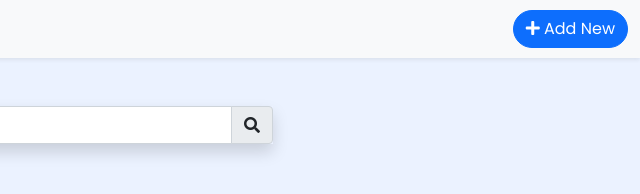
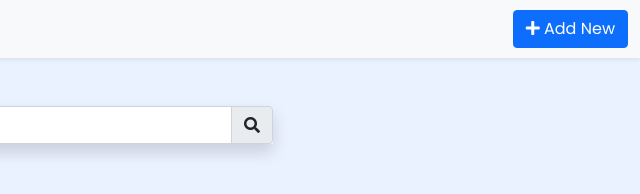
Before and after one commit to dhanasri08/tasky-project, a plain HTML site: page index.html in a window 1280 px wide. Shown: the full height of the page, 640-1280 px from the left. Drawn offline with nearby package versions, Linux system fonts and the light colour scheme.

```diff
--- a/index.html
+++ b/index.html
@@ -70,7 +70,7 @@
               <a class="nav-link active" aria-current="page" href="#">Home</a>
             </li>
           </ul>
-          <button type="button" class="btn btn-primary rounded-pill" data-bs-toggle="modal" data-bs-target="#exampleModal">
+          <button type="button" class="btn btn-primary " data-bs-toggle="modal" data-bs-target="#exampleModal">
             <i class="fas fa-plus"></i> Add New</button>
         </div>
       </div>
```
